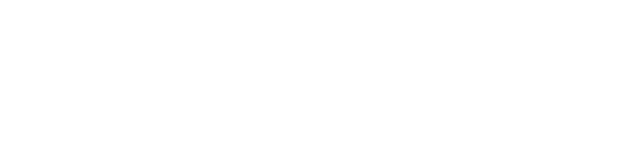
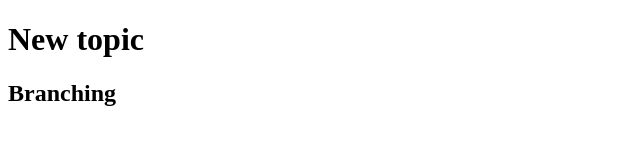
Before and after one commit to KikoWen/branching, a plain HTML site: page index.html in a window 1280 px wide. Shown: the whole page, without its empty margins (0-640 px from the left). Drawn offline with Linux system fonts and the light colour scheme.

Commit message:
changed name of the page

```diff
--- a/index.html
+++ b/index.html
@@ -3,11 +3,12 @@
 <head>
 	<meta charset="UTF-8">
 	<link rel="stylesheet" href="style.css">
-	<title>Document</title>
+	<title>Branching</title>
 </head>
 <body>
 
-	<h2></h2>
+	<h1>New topic</h1>
+	<h2>Branching</h2>
 
 </body>
 </html>
```
